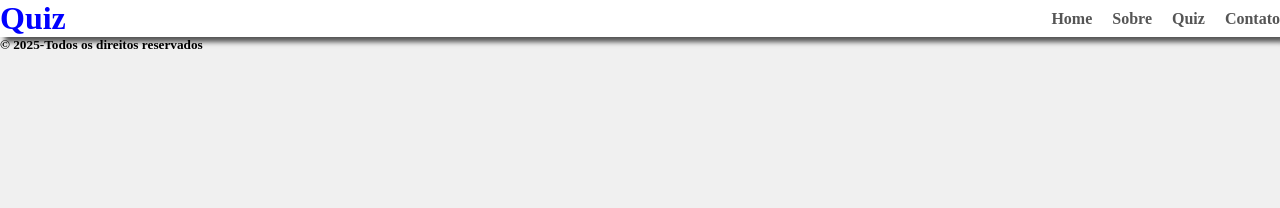
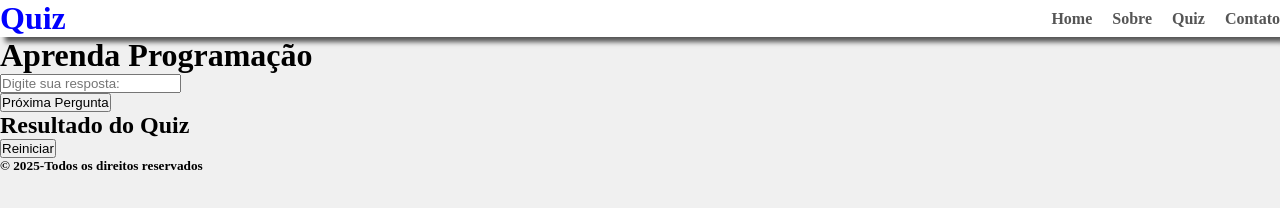
Before and after one commit to victor-altieri/projeto4-front, a plain HTML site: page src/pages/quiz.html in a window 1280 px wide. Drawn offline with Linux system fonts and the light colour scheme.

Commit message:
criando estrutura html do quiz

```diff
--- a/src/pages/quiz.html
+++ b/src/pages/quiz.html
@@ -19,6 +19,25 @@
         </nav>
     </header>
 
+    <main id="container">
+        <div class="quiz">
+            <h1>Aprenda Programação</h1>
+            <section id="container-perguntas">
+                <h2 id="pergunta"></h2>
+                    <div id="container-respostas">
+                        <input type="text" placeholder="Digite sua resposta: " id="resposta">
+                    </div>
+                    <button id="proximo">Próxima Pergunta</button>
+                    <section id="container-resultado" class="hidden">
+                        <h2>Resultado do Quiz</h2>
+                        <ul id="lista-resultado"></ul>
+                        <button id="inicio-btn">Reiniciar</button>
+                    </section>
+            </section>
+
+        </div>
+    </main>
+
     <footer>
         <h5>&copy; 2025-Todos os direitos reservados</h5>
     </footer>
```
